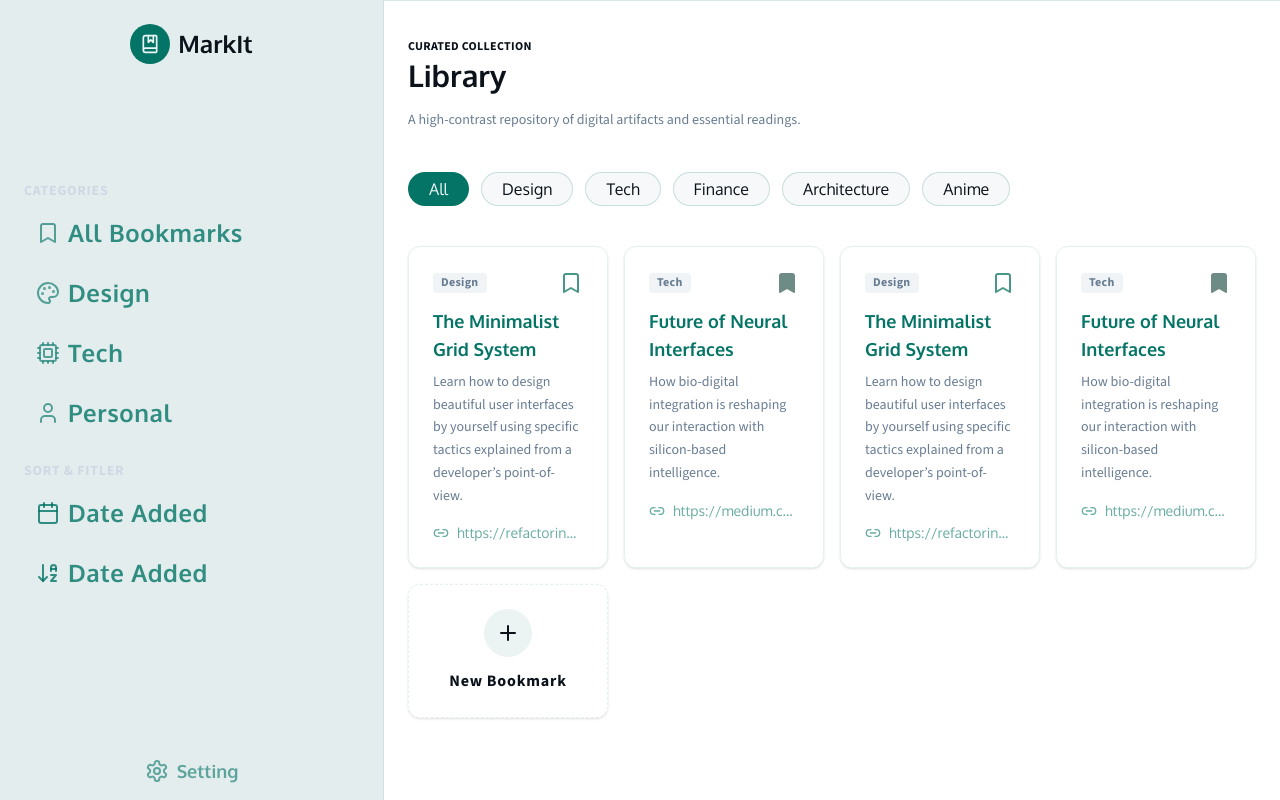
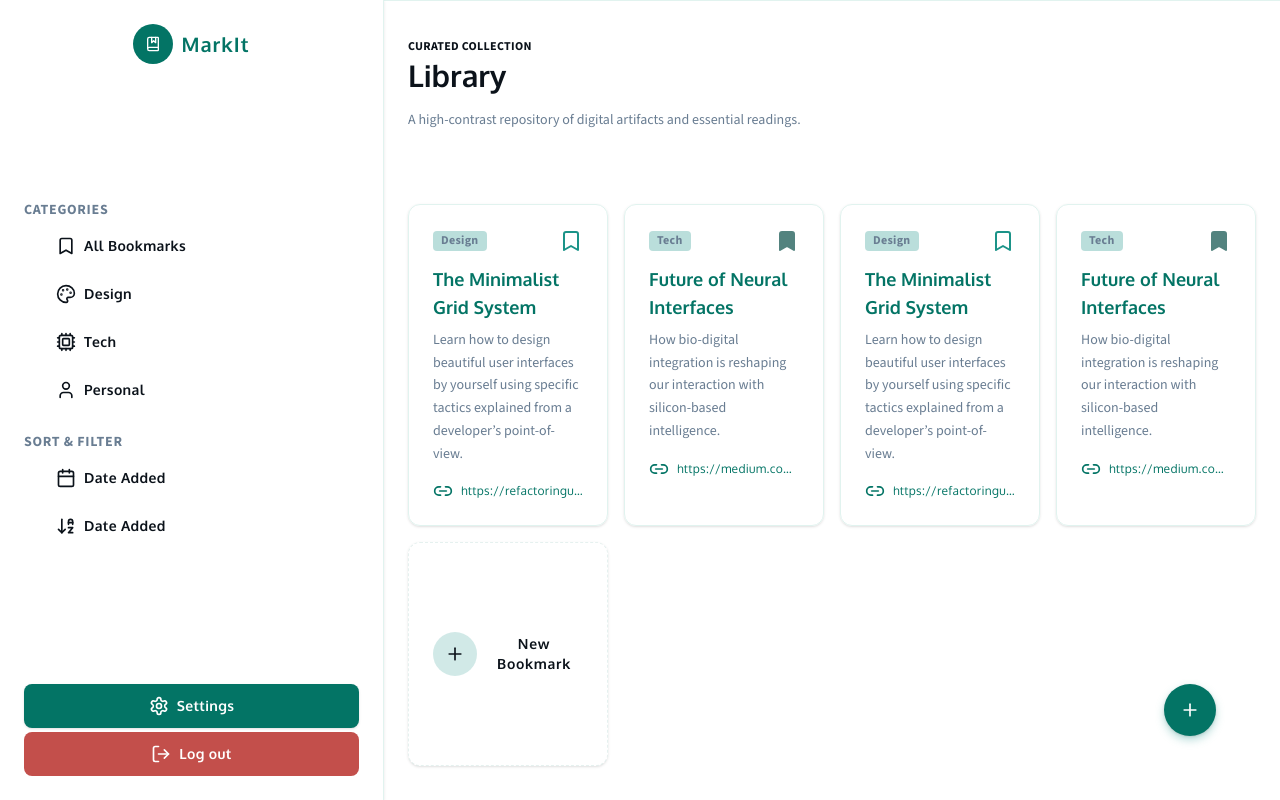
Before and after one commit to ezlosswm/mark-it, a SvelteKit app: page /dashboard in a window 1280 px wide. Built offline with nearby package versions, Linux system fonts and the light colour scheme.

Commit message:
ui adjustments

```diff
--- a/src/lib/components/Footer.svelte
+++ b/src/lib/components/Footer.svelte
@@ -1,16 +1,13 @@
 <script lang="ts">
 	import { BookMarked } from '@lucide/svelte';
+	import Logo from './ui/logo/Logo.svelte';
+	import Button from './ui/button/Button.svelte';
 </script>
 
 <div class="border-t border-border px-6 py-10 md:px-20 lg:px-40">
 	<div class="grid grid-cols-1 place-items-center justify-center">
-		<div class="space-y-6">
-			<a href="/" class="flex items-center justify-center gap-3">
-				<div class="flex size-8 items-center justify-center rounded-full bg-primary">
-					<BookMarked class="size-4 text-background" />
-				</div>
-				<h2 class="tracking-light font-oxygen text-xl font-bold">MarkIt</h2>
-			</a>
+		<div class="space-y-6 text-center">
+			<Logo />
 
 			<p class="text-center text-foreground-muted">
 				Making the web more organized, one link at a time.
@@ -20,7 +17,16 @@
 		<div class="pt-10 text-center text-sm text-foreground-muted">
 			<p>
 				&copy; {new Date().getFullYear().toString()}
-				<span><a href="https://github.com/ezlosswm" target="_blank">Carlos Gomez</a></span>
+				<span>
+					<Button
+						href="https://github.com/ezlosswm"
+						target="_blank"
+						size="sm"
+						variant="link"
+						class="p-0 font-normal text-foreground-muted">Carlos Gomez</Button
+					>
+					<!-- <a href="https://github.com/ezlosswm" target="_blank">Carlos Gomez</a> -->
+				</span>
 			</p>
 			<p>MarkIt. Built for the curious minds.</p>
 		</div>
--- a/src/lib/components/Header.svelte
+++ b/src/lib/components/Header.svelte
@@ -2,16 +2,12 @@
 	import { BookMarked } from '@lucide/svelte';
 	import { page } from '$app/state';
 	import Button from './ui/button/Button.svelte';
+	import Logo from './ui/logo/Logo.svelte';
 </script>
 
-<header class="sticky top-0 z-40 border-b border-border bg-background px-6 py-3">
+<header class="sticky top-0 z-40 border-b border-border bg-background px-6 py-3 lg:py-4">
 	<nav class="mx-auto flex max-w-360 items-center justify-between">
-		<Button href="/" variant="ghost">
-			<div class="flex size-10 items-center justify-center rounded-full bg-primary">
-				<BookMarked class="text-background" />
-			</div>
-			<h2 class="tracking-light text-2xl font-bold">MarkIt</h2>
-		</Button>
+		<Logo />
 
 		{#if page.url.pathname === '/register'}
 			<div>
--- a/src/lib/components/dashboard/Bookmarks.svelte
+++ b/src/lib/components/dashboard/Bookmarks.svelte
@@ -1,5 +1,6 @@
 <script>
 	import { Bookmark, Link2, Plus } from '@lucide/svelte';
+	import Button from '../ui/button/Button.svelte';
 
 	const bookmarks = [
 		{
@@ -37,51 +38,55 @@
 	];
 </script>
 
-<div class="grid grid-cols-1 gap-4 sm:grid-cols-2 md:grid-cols-3 lg:grid-cols-4">
+<div class="grid grid-cols-1 gap-4 py-8 sm:grid-cols-2 md:grid-cols-3 lg:grid-cols-4">
 	{#each bookmarks as bookmark}
 		<article
-			class="group rounded-xl border border-cyprus-400/10 p-6 shadow-sm transition-transform duration-300 hover:-translate-y-1 hover:shadow-xl"
+			class="group min-h-56 rounded-xl border border-border p-6 shadow-sm transition-transform duration-300 hover:-translate-y-1 hover:shadow-xl"
 		>
 			<div class="mb-3 flex items-center justify-between">
 				<div
-					class="rounded bg-power-100/30 px-2 py-0.5 text-xs font-bold tracking-wide text-power-400"
+					class="rounded bg-accent/30 px-2 py-0.5 text-xs font-bold tracking-wide text-foreground-muted"
 				>
 					{bookmark.tag}
 				</div>
 
 				<button>
 					<Bookmark
-						class="stroke-cyprus-300 {bookmark.isFavorited
-							? 'fill-cyprus-300 grayscale-60 transition-colors group-hover:grayscale-0'
+						class="stroke-accent {bookmark.isFavorited
+							? 'fill-accent grayscale-60 transition-colors group-hover:grayscale-0'
 							: ''}"
 					/>
 				</button>
 			</div>
 
 			<h3
-				class="text-primary mb-2 font-oxygen text-lg font-bold decoration-2 underline-offset-4 group-hover:underline"
+				class="mb-2 font-oxygen text-lg font-bold text-primary decoration-2 underline-offset-4 group-hover:underline"
 			>
 				{bookmark.title}
 			</h3>
 
-			<p class="mb-4 text-sm leading-relaxed text-power-400">
+			<p class="mb-4 text-sm leading-relaxed text-foreground-muted">
 				{bookmark.description}
 			</p>
 
-			<div class="flex items-center gap-2 text-sm text-cyprus-400/60">
-				<span>
-					<Link2 class="size-4 " />
-				</span>
-				<a class="truncate" target="_blank" href={bookmark.link}>{bookmark.link}</a>
+			<div class="flex items-center gap-2 text-sm text-primary">
+				<Link2 class="size-5 shrink-0" />
+				<Button
+					variant="link"
+					href={bookmark.link}
+					class="min-w-0 truncate p-0 text-xs font-normal text-primary"
+					target="_blank"
+				>
+					{bookmark.link}
+				</Button>
 			</div>
 		</article>
 	{/each}
-	<div class="bookmark-card hover:bg-cyprus-400/10">
-		<div class="flex size-full flex-col items-center justify-center gap-3">
-			<div class="rounded-full bg-cyprus-300/10 p-3 group-hover:p-4">
-				<Plus />
-			</div>
-			<span class="font-bold tracking-wider">New Bookmark</span>
+
+	<Button variant="ghost" class="bookmark-card min-h-56">
+		<div class="rounded-full bg-accent/20 p-3">
+			<Plus />
 		</div>
-	</div>
+		<span class="text-center font-bold tracking-wider">New Bookmark</span>
+	</Button>
 </div>
--- a/src/lib/components/dashboard/DashboardHeader.svelte
+++ b/src/lib/components/dashboard/DashboardHeader.svelte
@@ -1,10 +1,12 @@
 <script>
 	import { fly } from 'svelte/transition';
-	import { BookMarked, Menu } from '@lucide/svelte';
+	import { Menu } from '@lucide/svelte';
 
 	import { dashboard } from '$lib/components/dashboard/dashboard.svelte';
 	import SidebarContent from './SidebarContent.svelte';
 	import { onMount } from 'svelte';
+	import Button from '../ui/button/Button.svelte';
+	import Logo from '../ui/logo/Logo.svelte';
 
 	let isDesktop = $state(false);
 	onMount(() => {
@@ -16,25 +18,17 @@
 	let isMenuOpen = $derived(isDesktop || dashboard.isOpen);
 </script>
 
-<div>
-	<!-- Header -->
 <div
-		class="sticky inset-x-0 top-0 z-10 mb-8 w-full border-b border-cyprus-400/10 bg-cloud-100 px-6 py-3 md:py-0"
+	class="sticky inset-x-0 top-0 z-10 mb-8 w-full border-b border-border bg-background px-6 py-3 md:py-0"
 >
 	<div class="flex items-center justify-between md:hidden">
-			<button
-				onclick={() => dashboard.toggle()}
-				class="inline-block rounded-xl p-2 transition-colors hover:bg-power-400/5"
-			>
+		<Button variant="ghost" class="p-2" onclick={() => dashboard.toggle()}>
 			<Menu />
-			</button>
+		</Button>
 
-			<a href="/" class="mx-auto flex items-center gap-2">
-				<div class="flex size-8 items-center justify-center rounded-full bg-cyprus-400">
-					<BookMarked class="size-4 text-cloud-100" />
+		<div class="mx-auto">
+			<Logo />
 		</div>
-				<h2 class="tracking-light text-xl font-bold">MarkIt</h2>
-			</a>
 	</div>
 </div>
 
@@ -43,13 +37,12 @@
 	<div
 		in:fly={{ x: -300, duration: 250 }}
 		out:fly={{ x: -300, duration: 200 }}
-			class="fixed inset-y-0 left-0 z-30 w-3/4 max-w-lg bg-cloud-200 p-6"
+		class="fixed inset-y-0 left-0 z-30 w-3/4 max-w-lg border-r border-border bg-background shadow-2xl"
 	>
 		<SidebarContent />
 	</div>
 {:else if isDesktop}
-		<aside class="fixed inset-y-0 left-0 z-20 w-96 border-r border-cyprus-400/10 bg-cloud-200 p-6">
+	<aside class="fixed inset-y-0 left-0 z-20 w-96 border-r border-border bg-background shadow-sm">
 		<SidebarContent />
 	</aside>
 {/if}
-</div>
--- a/src/lib/components/dashboard/SidebarContent.svelte
+++ b/src/lib/components/dashboard/SidebarContent.svelte
@@ -1,11 +1,10 @@
 <script>
-	import { fly } from 'svelte/transition';
 	import {
 		ArrowDownAZ,
 		Bookmark,
-		BookMarked,
 		Calendar,
 		Cpu,
+		LogOut,
 		Palette,
 		Settings,
 		User,
@@ -13,6 +12,8 @@
 	} from '@lucide/svelte';
 
 	import { dashboard } from '$lib/components/dashboard/dashboard.svelte';
+	import Button from '../ui/button/Button.svelte';
+	import Logo from '../ui/logo/Logo.svelte';
 
 	// Placeholder nav
 	const categories = [
@@ -23,67 +24,64 @@
 	];
 </script>
 
-<aside class="grid min-h-screen grid-rows-12">
-	<div class="row-start-1">
+<aside class="grid-[auto_1fr_auto] grid h-screen p-6">
+	<div class="self-start">
 		<div class="relative">
-			<a href="/" class="flex items-center justify-center gap-2">
-				<div class="flex size-10 items-center justify-center rounded-full bg-cyprus-400">
-					<BookMarked class="size-5 text-cloud-100" />
+			<div class="flex items-center justify-center">
+				<Logo class="gap-2" />
 			</div>
-				<h2 class="tracking-light text-2xl font-bold">MarkIt</h2>
-			</a>
 
 			<div class="absolute top-1/2 -right-2 -translate-y-1/2 md:hidden">
-				<button onclick={() => dashboard.toggle()} class="rounded-full p-3 hover:bg-cyprus-400/10">
-					<X class="size-6" />
-				</button>
+				<Button variant="ghost" class="p-2" onclick={() => dashboard.toggle()}>
+					<X />
+				</Button>
 			</div>
 		</div>
 	</div>
 
 	<!-- Nav list -->
-	<div class="row-span-9 mx-auto my-auto w-full space-y-1">
+	<div class="flex h-full items-center">
+		<div class="w-full space-y-1">
 			<div class="space-y-1">
-			<h4 class="text-sm font-bold tracking-wider text-power-100 uppercase">Categories</h4>
+				<h4 class="text-sm font-bold tracking-wider text-foreground-muted uppercase">Categories</h4>
 				{#each categories as category}
-				<a
-					href="#"
-					class="flex w-full items-center gap-2 rounded-full p-3 text-cyprus-400/80 transition-colors hover:bg-cyprus-400/5 active:bg-cyprus-400 active:text-white"
-				>
-					<category.icon class="size-6 stroke-2 opacity-80" />
-					<span class="text-2xl font-bold tracking-wide">{category.label}</span>
-				</a>
+					<Button variant="ghost" class="flex w-full justify-start text-foreground">
+						<category.icon />
+						{category.label}
+					</Button>
 				{/each}
 			</div>
 
 			<div class="mt-5 space-y-1">
-			<h4 class="text-sm font-bold tracking-wider text-power-100 uppercase">Sort & Fitler</h4>
+				<h4 class="text-sm font-bold tracking-wider text-foreground-muted uppercase">
+					Sort & Filter
+				</h4>
 
-			<button
-				class="flex w-full items-center gap-2 rounded-full p-3 text-cyprus-400/80 transition-colors hover:bg-cyprus-400/5 active:bg-cyprus-400 active:text-white"
-			>
+				<Button variant="ghost" class="flex w-full justify-start text-foreground">
 					<Calendar />
-				<span class="text-2xl font-bold tracking-wide">Date Added</span>
-			</button>
-			<button
-				class="flex w-full items-center gap-2 rounded-full p-3 text-cyprus-400/80 transition-colors hover:bg-cyprus-400/5 active:bg-cyprus-400 active:text-white"
-			>
+					Date Added
+				</Button>
+
+				<Button variant="ghost" class="flex w-full justify-start text-foreground">
 					<ArrowDownAZ />
-				<span class="text-2xl font-bold tracking-wide">Date Added</span>
-			</button>
+					Date Added
+				</Button>
+			</div>
 		</div>
 	</div>
 
 	<!-- Footer -->
-	<div class="row-end-13">
-		<div>
-			<a
-				href="#"
-				class="flex items-center justify-center gap-2 text-cyprus-400/60 transition-colors hover:text-cyprus-400"
-			>
+	<div class="self-end">
+		<div class="space-y-1">
+			<Button href="#">
 				<Settings />
-				<span class="text-lg font-bold">Setting</span>
-			</a>
+				Settings
+			</Button>
+
+			<Button class="w-full" variant="destructive">
+				<LogOut />
+				Log out
+			</Button>
 		</div>
 	</div>
 </aside>
--- a/src/lib/components/forms/registration-form.svelte
+++ b/src/lib/components/forms/registration-form.svelte
@@ -49,5 +49,5 @@
 
 <Button variant="secondary">
 	<img src="./assets/google-color.svg" alt="Google color icon" />
-	Sign up with Google
+	Sign Up With Google
 </Button>
--- a/src/lib/components/landing/Features.svelte
+++ b/src/lib/components/landing/Features.svelte
@@ -69,7 +69,7 @@
 <FeatureItem feature={features[2]}>
 	<Button
 		href="/"
-		class="justify-start p-0 duration-400 hover:translate-x-2"
+		class="flex items-center justify-start p-0 duration-400 hover:translate-x-2"
 		size="lg"
 		variant="link"
 	>
--- a/src/lib/components/ui/button/Button.svelte
+++ b/src/lib/components/ui/button/Button.svelte
@@ -2,19 +2,22 @@
 	import { tv, type VariantProps } from 'tailwind-variants';
 
 	export const btnVariants = tv({
-		base: 'tracking-wide  inline-flex gap-2 shrink-0 items-center justify-center font-bold transition-all text-background rounded-lg',
+		base: 'tracking-wide flex items-center justify-center font-bold transition-all text-background rounded-lg',
 		variants: {
 			variant: {
 				default: 'shadow-sm active:shadow-none bg-primary active:bg-primary hover:bg-primary/80',
 				secondary:
 					'shadow-sm active:shadow-none border border-border bg-background active:bg-background text-foreground hover:bg-background-muted',
 				ghost: 'active:bg-background-muted/50 hover:bg-background-muted text-foreground',
-				link: 'hover:underline underline-offset-4 text-foreground'
+				outline:
+					'shadow-xs border border-foreground-muted text-foreground hover:bg-background-muted/90 bg-background',
+				link: 'truncate inline hover:underline underline-offset-4 text-foreground',
+				destructive: 'bg-danger hover:bg-danger-400 text-background active:bg-danger'
 			},
 			size: {
-				sm: 'py-1 px-3 text-xs',
-				default: 'py-3 px-8 text-sm',
-				lg: 'py-4 px-10 text-lg'
+				sm: 'py-1 px-3 text-xs gap-1 [&_svg]:size-3',
+				default: 'py-3 px-8 text-sm gap-2 [&_svg]:size-5',
+				lg: 'py-4 px-10 text-lg gap-4 [&_svg]:size-8'
 			},
 			disabled: {
 				true: 'opacity-50 pointer-events-none'
@@ -39,6 +42,7 @@
 
 <script lang="ts">
 	import type { Snippet } from 'svelte';
+	import type { HTMLAnchorAttributes, HTMLButtonAttributes } from 'svelte/elements';
 	type ButtonProps = {
 		variant?: ButtonVariant;
 		href?: string | undefined;
@@ -46,7 +50,8 @@
 		size?: ButtonSize;
 		class?: string;
 		children?: Snippet;
-	};
+	} & HTMLAnchorAttributes &
+		HTMLButtonAttributes;
 
 	let {
 		href = undefined,
@@ -54,7 +59,8 @@
 		size = 'default',
 		class: className,
 		disabled,
-		children
+		children,
+		...restProps
 	}: ButtonProps = $props();
 </script>
 
@@ -66,6 +72,7 @@
 		role={disabled ? 'link' : undefined}
 		class={btnVariants({ variant, size, disabled, class: className })}
 		tabindex={disabled ? -1 : undefined}
+		{...restProps}
 	>
 		{@render children?.()}
 	</a>
@@ -74,6 +81,7 @@
 		{disabled}
 		data-slot="button"
 		class={btnVariants({ variant, disabled, size, class: className })}
+		{...restProps}
 	>
 		{@render children?.()}
 	</button>
--- /dev/null
+++ b/src/lib/components/ui/logo/Logo.svelte
@@ -0,0 +1,64 @@
+<script lang="ts" module>
+	import { tv, type VariantProps } from 'tailwind-variants';
+
+	const iconSizeMap = {
+		default: 'size-4',
+		lg: 'size-8'
+	};
+
+	export const btnVariants = tv({
+		base: 'inline-flex items-center text-primary font-bold tracking-wider',
+		variants: {
+			alignment: {
+				default: '', // Horizontal
+				vertical: 'flex-col'
+			},
+			size: {
+				default: 'gap-1 text-xl',
+				lg: 'gap-2 text-2xl'
+			}
+		},
+		compoundVariants: [
+			{
+				variant: 'default',
+				size: 'default'
+			}
+		],
+		defaultVariants: {
+			alignment: 'default',
+			size: 'default'
+		}
+	});
+
+	export type ButtonVariant = VariantProps<typeof btnVariants>['alignment'];
+	export type ButtonSize = VariantProps<typeof btnVariants>['size'];
+</script>
+
+<script lang="ts">
+	import type { HTMLAnchorAttributes, HTMLButtonAttributes } from 'svelte/elements';
+	import { BookMarked } from '@lucide/svelte';
+	type ButtonProps = {
+		alignment?: ButtonVariant;
+		href?: string | undefined;
+		disabled?: boolean;
+		size?: ButtonSize;
+		class?: string;
+	} & HTMLAnchorAttributes &
+		HTMLButtonAttributes;
+
+	let {
+		href = undefined,
+		alignment = 'default',
+		size = 'default',
+		class: className,
+		disabled,
+		...restProps
+	}: ButtonProps = $props();
+</script>
+
+<a href="/" class={btnVariants({ alignment, size, class: className })} tabindex="-1" {...restProps}>
+	<div class="flex items-center rounded-full bg-primary p-3 text-background">
+		<BookMarked class={iconSizeMap[size]} />
+	</div>
+	<h2>MarkIt</h2>
+</a>
--- a/src/routes/(app)/dashboard/+page.svelte
+++ b/src/routes/(app)/dashboard/+page.svelte
@@ -2,34 +2,39 @@
 	import Bookmarks from '$lib/components/dashboard/Bookmarks.svelte';
 	import DashboardHeader from '$lib/components/dashboard/DashboardHeader.svelte';
 	import DashboardPageTitle from '$lib/components/dashboard/DashboardPageTitle.svelte';
-	import BookmarkSearchForm from '$lib/components/forms/bookmark-search-form.svelte';
+	import Button from '$lib/components/ui/button/Button.svelte';
+	import { Plus } from '@lucide/svelte';
 
 	const filterButton = ['All', 'Design', 'Tech', 'Finance', 'Architecture', 'Anime'];
 </script>
 
 <!-- Main dashboard -->
-<div class="flex min-h-screen flex-1 flex-col">
+<div class="relative flex h-screen flex-col">
 	<DashboardHeader />
 
 	<section class="px-6 md:ml-96">
-		<!-- <p class="text-foreground-muted">dummy text</p> -->
-
 		<DashboardPageTitle />
 
-		<!-- Filter  -->
-		<div class="hide-scrollbar mb-8 flex gap-3 overflow-x-auto pb-2">
+		<div class="hide-scrollbar mb-4 flex gap-3 overflow-x-auto pb-2 md:hidden">
 			{#each filterButton as filter}
-				<!-- pill -->
-				<button
-					class="rounded-3xl border border-cyprus-400/20 bg-power-400/5 px-5 py-1 transition-colors first:bg-cyprus-400 first:text-cloud-100 hover:bg-power-400/10 first:hover:bg-cyprus-400/90"
+				<Button
+					size="sm"
+					variant="outline"
+					class="rounded-full first:bg-primary first:text-background first:hover:opacity-80"
 				>
 					{filter}
-				</button>
+				</Button>
 			{/each}
 		</div>
 
-		<!-- Bookmarks -->
 		<Bookmarks />
+
+		<!-- ! Hovering button -->
+		<div class="fixed right-8 bottom-8 z-40 -translate-8">
+			<Button class="rounded-full p-4 drop-shadow-lg drop-shadow-accent/30">
+				<Plus />
+			</Button>
+		</div>
 	</section>
 </div>
 
```
Also changed, not shown: src/routes/layout.css (+27 -2 lines). Lines whose indentation alone changed are shown as unchanged.
